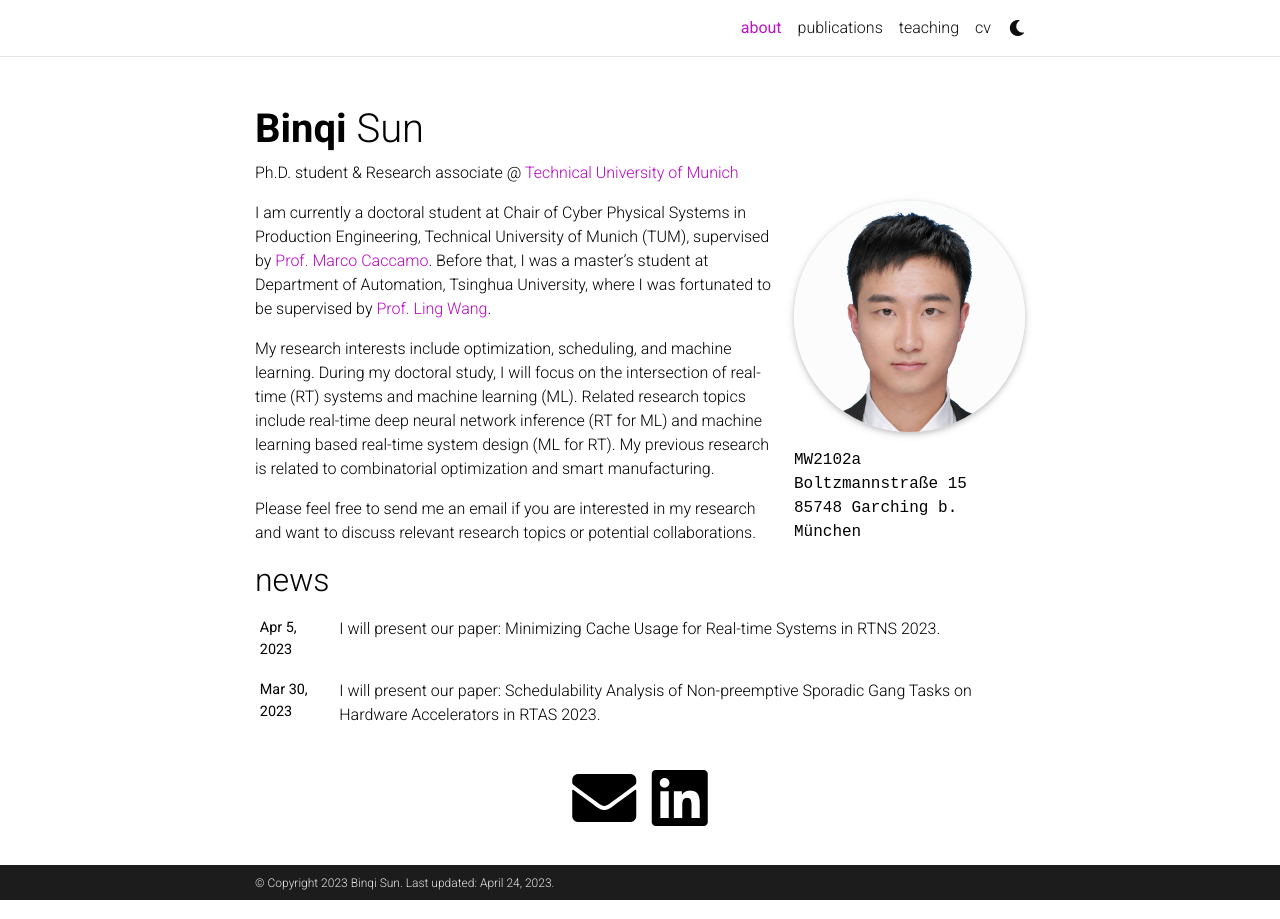
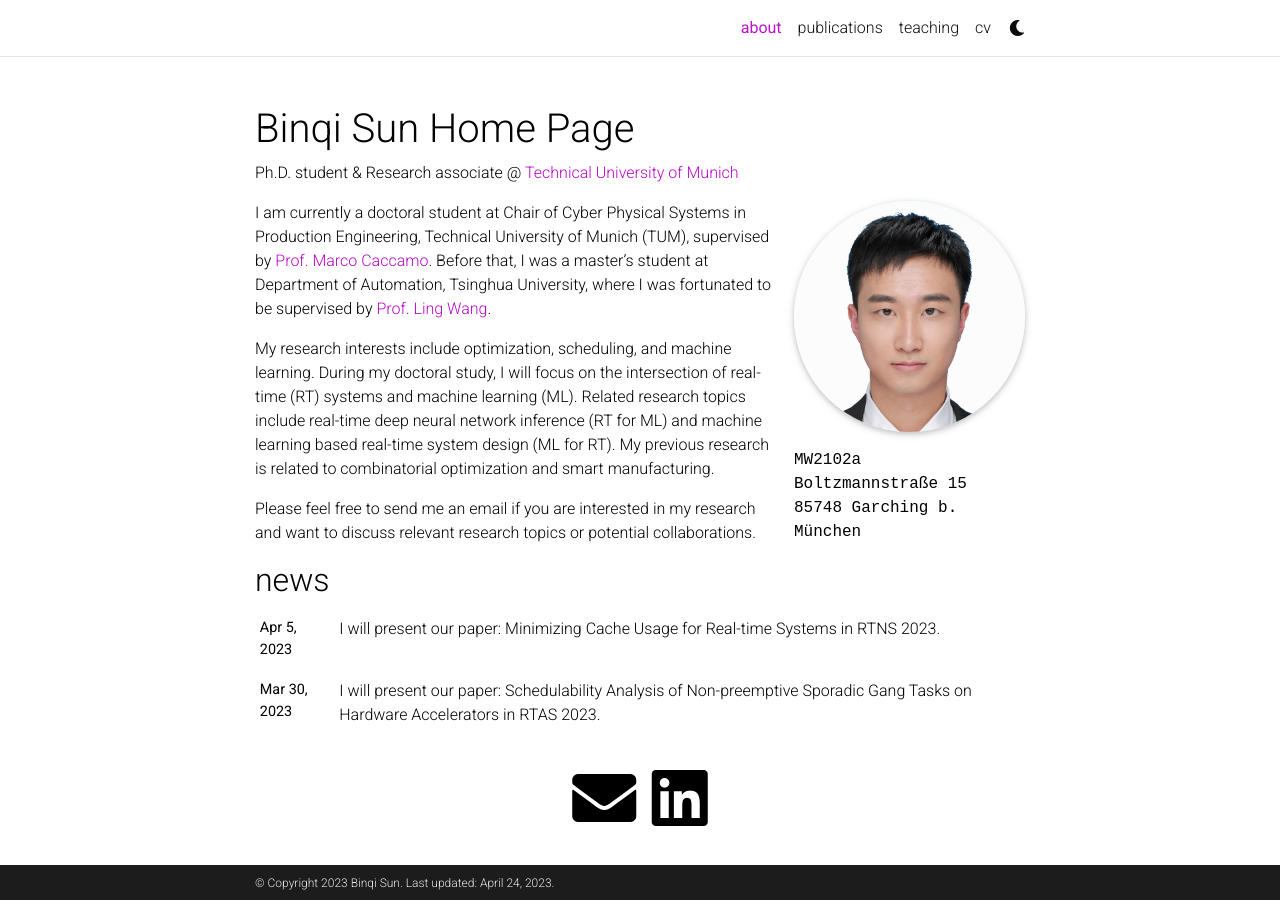
Before and after one commit to binqi-sun/binqi-sun.github.io, a Jekyll site: the page built from _pages/about.md, in a window 1280 px wide. Built offline with Jekyll 4.4.1, drawn with Linux system fonts in a browser that asks for light colours; full-size pictures stand in for the smaller copies a plugin makes; comment, search, counter and statistics services are not loaded; a style sheet for code colours, icons or effects is not loaded.

Commit message:
initial commit

```diff
--- a/_config.yml
+++ b/_config.yml
@@ -2,7 +2,7 @@
 # Site settings
 # -----------------------------------------------------------------------------
 
-title: blank # the website title (if blank, full name will be used instead)
+title: Binqi Sun Home Page # the website title (if blank, full name will be used instead)
 first_name: Binqi
 middle_name:
 last_name: Sun
```
